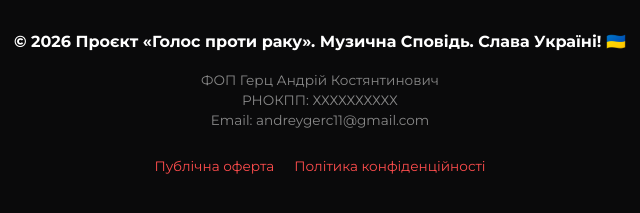
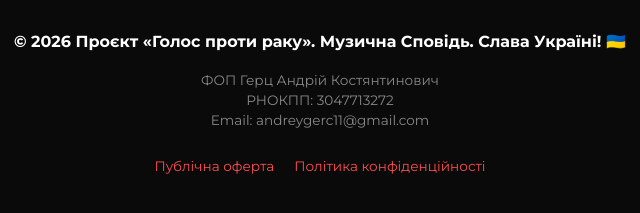
Before and after one commit to andreygerc11/andreygerc11-music-site., a website: page index.html in a window 1280 px wide. Shown: the part 2421-2634 px from the top of the page, 320-960 px from the left. Drawn offline with nearby package versions, Linux system fonts and the light colour scheme.

Commit message:
index.html

```diff
--- a/index.html
+++ b/index.html
@@ -303,7 +303,7 @@
         <div class="footer-copy">© 2026 Проєкт «Голос проти раку». Музична Сповідь. Слава Україні! 🇺🇦</div>
         <div class="footer-details">
             ФОП Герц Андрій Костянтинович<br>
-            РНОКПП: ХХХХХХХХХХ<br>
+            РНОКПП: 3047713272<br>
             Email: andreygerc11@gmail.com
         </div>
         <div class="footer-links">
```
